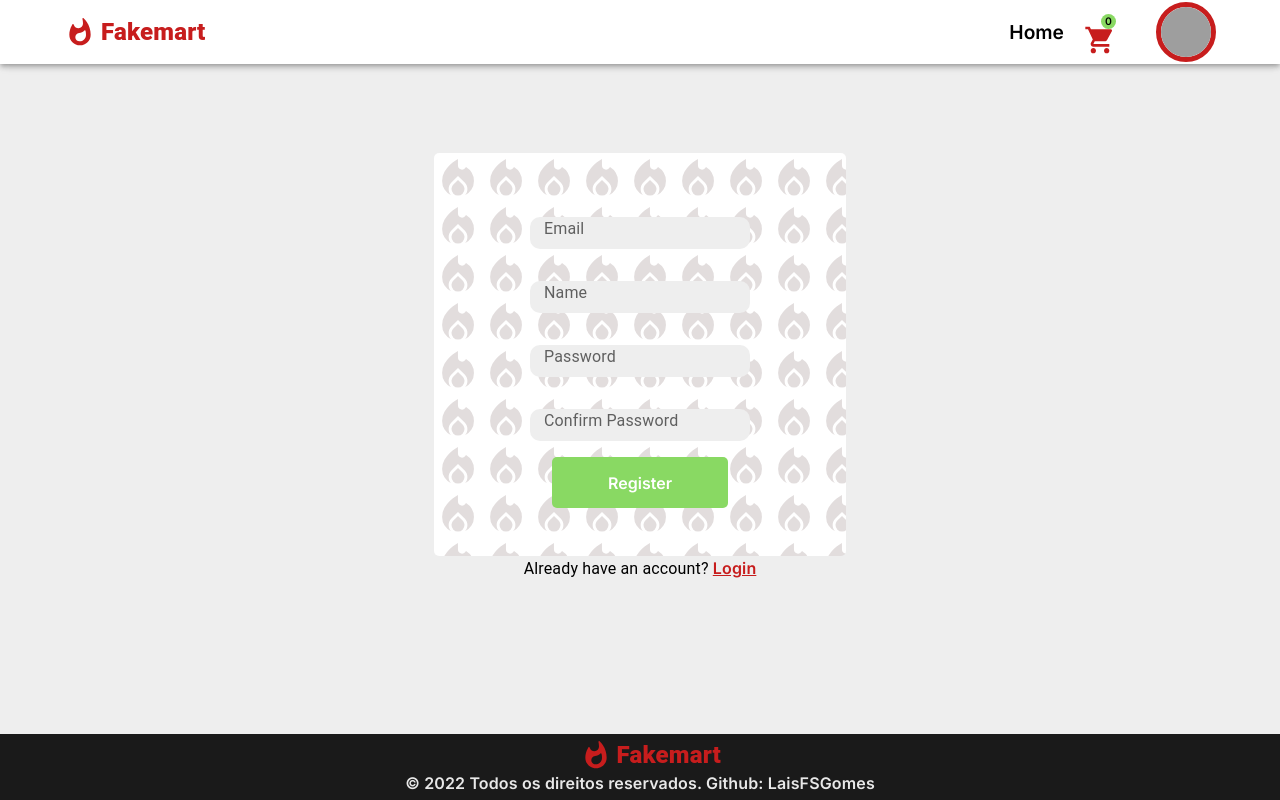
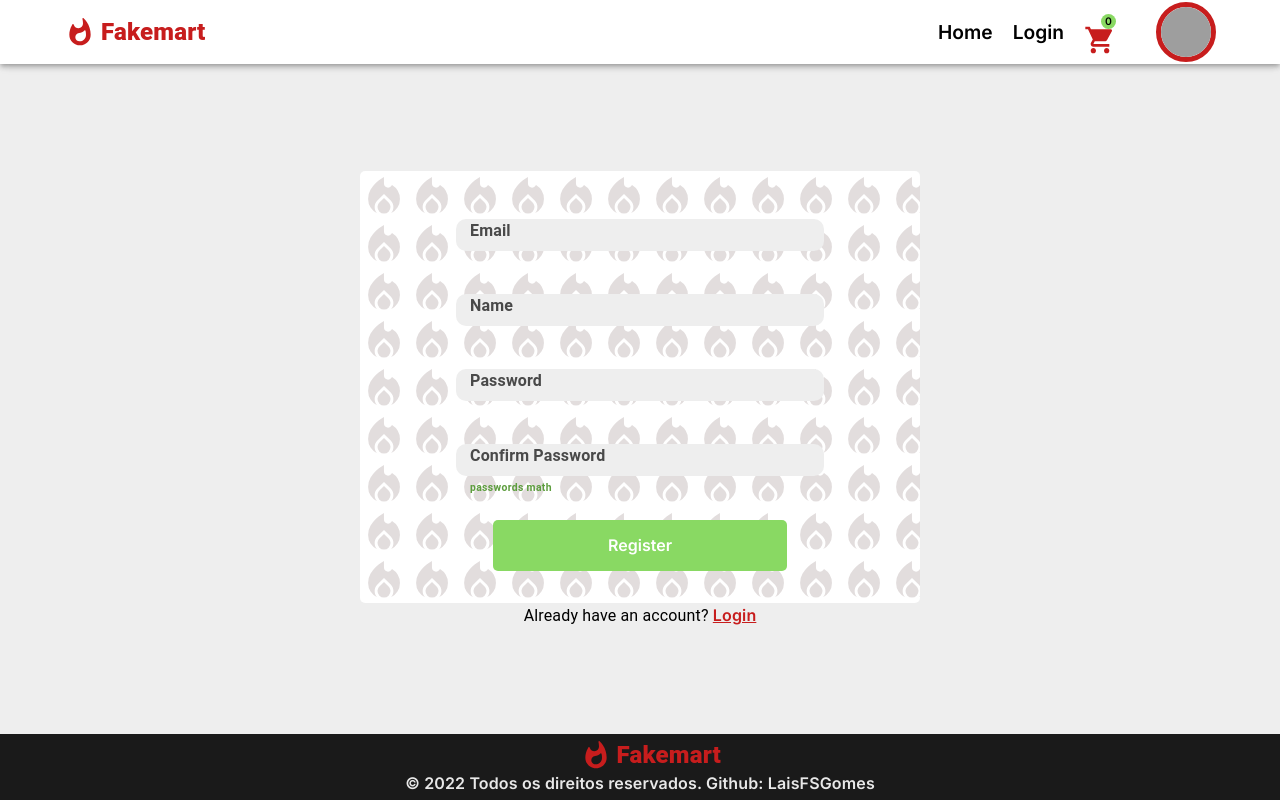
Before and after one commit to LaisFSGomes/invetory-management-system, a React (Create React App) app: page /register in a window 1280 px wide. Built offline with nearby package versions, Linux system fonts and the light colour scheme; grey boxes are pictures that could not be loaded.

Commit message:
chore: conferindo se a confirmação de senha coincide com a senha

```diff
--- a/src/components/AppBarResponsive/AppBarResponsive.tsx
+++ b/src/components/AppBarResponsive/AppBarResponsive.tsx
@@ -43,6 +43,7 @@
             <Logo />
             <Navbar>
               <NavItem to={PagesRoutes.products}>Home</NavItem>
+              <NavItem to={PagesRoutes.login}>Login</NavItem>
               <NavItemCart to={PagesRoutes.cart}>
                 <AmountItems>
                   <span>{itemsQuantity}</span>
--- a/src/components/Input/Input.styles.ts
+++ b/src/components/Input/Input.styles.ts
@@ -1,8 +1,12 @@
-import { FormControl } from "@mui/material";
+import { FormControl, FormHelperText } from "@mui/material";
 import { styled } from "@mui/system";
 
 export const Form = styled(FormControl)({
   width: "100%",
+  "& label": {
+    fontWeight: 600,
+    color: "#494949",
+  },
   "& label.Mui-focused": {
     color: "#C71D1D",
     fontWeight: 600,
@@ -17,3 +21,13 @@
     },
   }
 });
+export const HelpText = styled(FormHelperText)({
+  fontWeight: 600,
+  fontSize: "0.65em",
+  "&.red": {
+    color: "#C71D1D",
+  },
+  "&.green": {
+    color: "#5D9D3E",
+  },
+});
--- a/src/components/Input/Input.tsx
+++ b/src/components/Input/Input.tsx
@@ -1,14 +1,16 @@
-import { InputLabel } from "@mui/material";
+import { FormHelperText, InputLabel } from "@mui/material";
 import React from "react";
 import { Input as InputForm} from '@mui/material';
-import { Form } from "./Input.styles";
+import { Form, HelpText } from "./Input.styles";
 interface InputProps {
   label?: string;
   id?: string;
-  type: string;
+  type: "email" | "text" | "password";
   placeholder?: string;
   onChange:  (event: React.ChangeEvent<HTMLInputElement>) => void;
   value: string;
+  helpText?: string;
+  colorHelp?: "red" | "green";
 }
 export const Input: React.FC<InputProps> = ({
   label,
@@ -17,6 +19,8 @@
   placeholder,
   onChange,
   value,
+  helpText,
+  colorHelp,
 }) => {
   return(
     <Form >
@@ -31,6 +35,7 @@
         value={value}
         disableUnderline= {true}
       />
+      <HelpText className= {colorHelp} > {helpText} </HelpText>
     </Form>
   );
 };
--- a/src/features/Register/Register.styles.ts
+++ b/src/features/Register/Register.styles.ts
@@ -15,16 +15,23 @@
   alignItems: "center",
   flexDirection: "column",
   width: "100%",
+  minWidth: "60vw",
   background: "#FFFFFF",
   borderRadius: "5px",
-  padding: "3em 6em",
-  gap: "1em",
+  marginTop: "4em",
+  padding: "2em 6em",
+  gap: "1.5em",
   backgroundImage: `url(${fireLogo})`,
   "& > svg": {
     color: "#C71D1D",
   },
+  "@media (min-width: 900px)": {
+    minWidth: "70vh",
+  },
   "@media (min-width: 0px) and (max-width: 380px)": {
-    padding: "3em 1em",
+    marginTop: "70px",
+    minWidth: "70vw",
+    padding: "2em 1em",
     width: "90vw",
   },
 });
--- a/src/features/Register/Register.tsx
+++ b/src/features/Register/Register.tsx
@@ -10,18 +10,25 @@
   const [inputNameRegister, setInputNameRegister] = React.useState("");
   const [inputPasswordRegister, setInputPasswordRegister] = React.useState("");
   const [inputConfirmPasswordRegister, setInputConfirmPasswordRegister] = React.useState("");
+  const [passwordsMath, setPasswordsMath] = React.useState<boolean> ();
 
   const onInputEmailRegisterChange = (e : React.ChangeEvent<HTMLInputElement>) => {
     setInputEmailRegister(e.target.value);
   };const onInputNameRegisterChange = (e : React.ChangeEvent<HTMLInputElement>) => {
-    setInputEmailRegister(e.target.value);
+    setInputNameRegister(e.target.value);
   };
   const onInputPasswordRegisterChange = (e : React.ChangeEvent<HTMLInputElement>) => {
     setInputPasswordRegister(e.target.value);
+    setPasswordsMath(inputPasswordRegister === inputConfirmPasswordRegister)
   };
   const onInputConfirmPasswordRegisterChange = (e : React.ChangeEvent<HTMLInputElement>) => {
-    setInputPasswordRegister(e.target.value);
+    setInputConfirmPasswordRegister(e.target.value);
+    setPasswordsMath(inputPasswordRegister === inputConfirmPasswordRegister)
   };
+  React.useEffect(() => {
+    setPasswordsMath(inputPasswordRegister === inputConfirmPasswordRegister);
+  }, [inputPasswordRegister, inputConfirmPasswordRegister]);
+
   return(
     <React.Fragment>
     <AppBarResponsive />
@@ -54,6 +61,8 @@
           value={inputConfirmPasswordRegister}
           id="password"
           type="password"
+          helpText= {passwordsMath ? "passwords math" : "passwords don't math"}
+          colorHelp= {passwordsMath ? "green" : "red"}
         />
          <Button>Register</Button>
       </LoginContainer>
```
